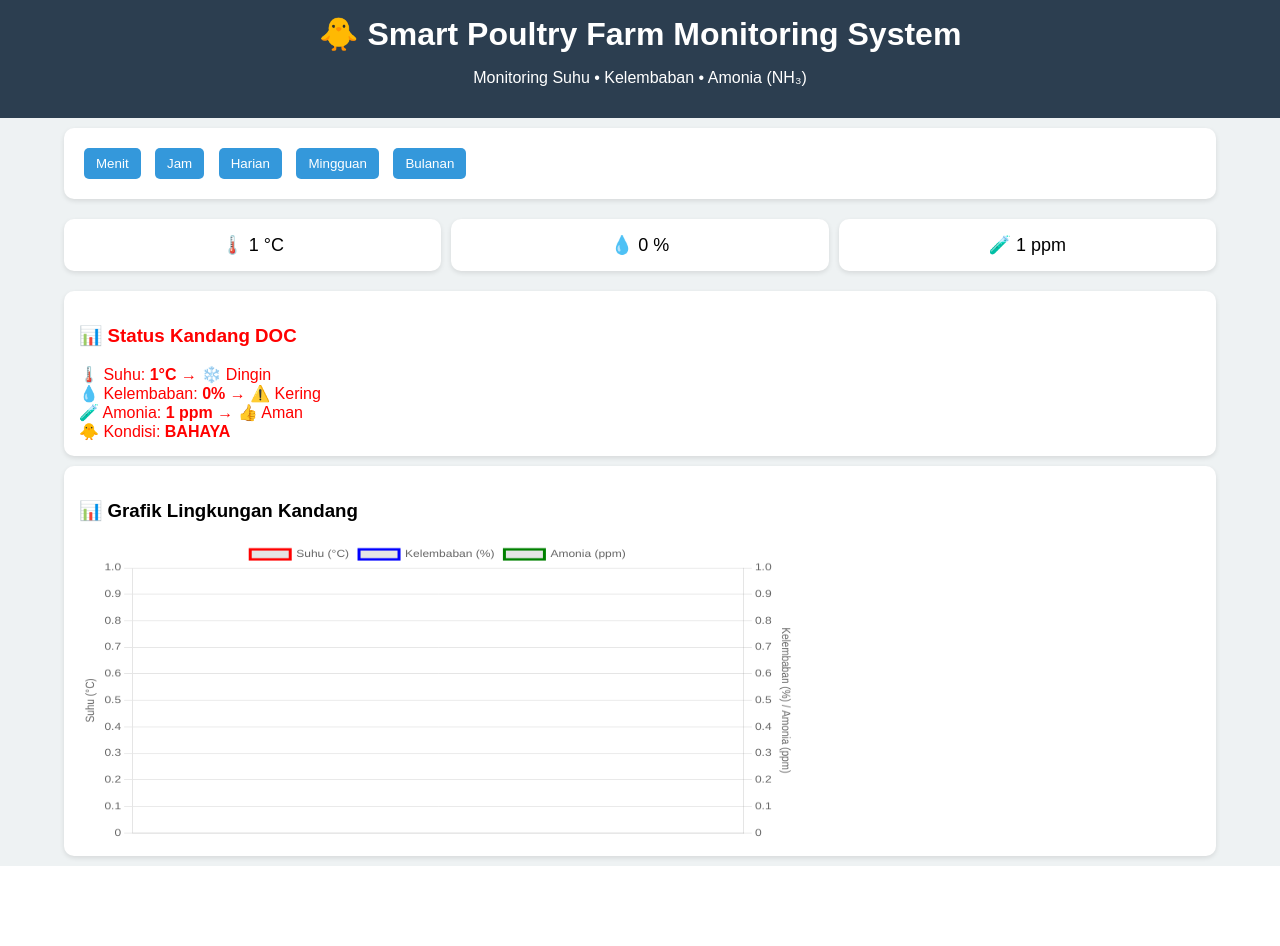
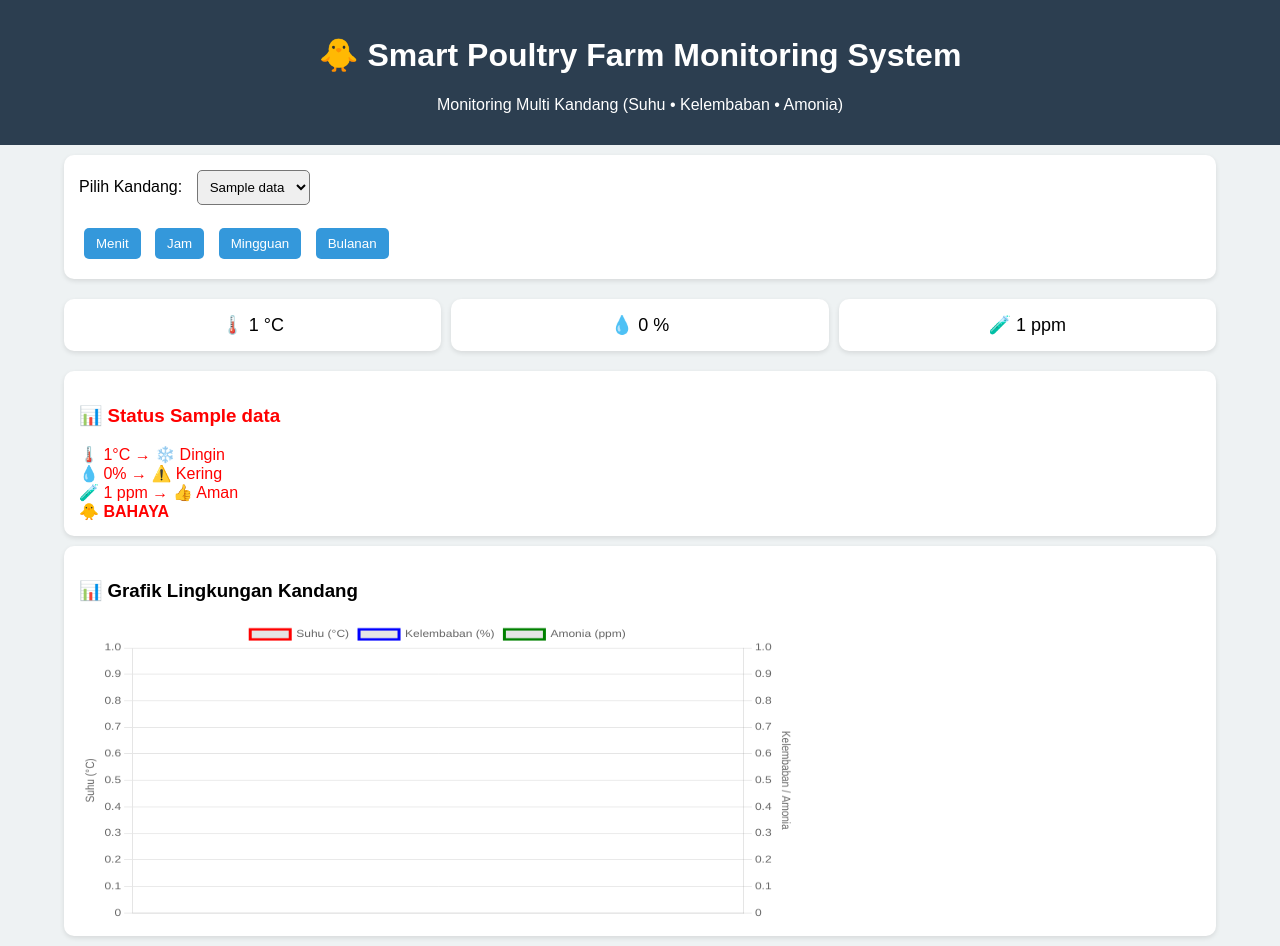
Before and after one commit to compunic/iot-unggas, a Flask app: page /dashboard in a window 1280 px wide. Before the commit the page ends 866 px from the top, so only its background shows below. Run offline with Flask 3, Linux system fonts and the light colour scheme; tables that the repository leaves empty hold one stand-in row (values such as "Sample post"); data that the repository does not hold is empty.

Commit message:
Update dashboard2.html
Menambahkan Opsi Multi Kandang Dalam Sistem Monitoring yang berasal dari sensor yang berbeda

```diff
--- a/templates/dashboard2.html
+++ b/templates/dashboard2.html
@@ -5,13 +5,8 @@
     <script src="https://cdn.jsdelivr.net/npm/chart.js"></script>
 
     <style>
-        body {
-            margin: 0;
-            font-family: Arial;
-            background: #eef2f3;
-        }
+        body { margin: 0; font-family: Arial; background: #eef2f3; }
 
-        /* HEADER */
         .header {
             background: #2c3e50;
             color: white;
@@ -19,17 +14,8 @@
             text-align: center;
         }
 
-        .header h1 {
-            margin: 0;
-        }
+        .container { width: 90%; margin: auto; }
 
-        /* CONTAINER */
-        .container {
-            width: 90%;
-            margin: auto;
-        }
-
-        /* CARD */
         .card {
             background: white;
             padding: 15px;
@@ -38,7 +24,6 @@
             box-shadow: 0 2px 5px rgba(0,0,0,0.1);
         }
 
-        /* GRID KPI */
         .grid {
             display: flex;
             gap: 10px;
@@ -52,7 +37,6 @@
             font-size: 18px;
         }
 
-        /* BUTTON */
         button {
             margin: 5px;
             padding: 8px 12px;
@@ -63,18 +47,19 @@
             color: white;
         }
 
-        button:hover {
-            background: #2980b9;
+        button:hover { background: #2980b9; }
+
+        select {
+            padding: 8px;
+            border-radius: 5px;
+            margin-left: 10px;
         }
 
-        /* STATUS */
         .good { color: green; }
         .warning { color: orange; }
         .danger { color: red; }
 
-        canvas {
-            height: 300px !important;
-        }
+        canvas { height: 300px !important; }
     </style>
 </head>
 
@@ -82,16 +67,20 @@
 
 <div class="header">
     <h1>🐥 Smart Poultry Farm Monitoring System</h1>
-    <p>Monitoring Suhu • Kelembaban • Amonia (NH₃)</p>
+    <p>Monitoring Multi Kandang (Suhu • Kelembaban • Amonia)</p>
 </div>
 
 <div class="container">
 
-<!-- FILTER -->
+<!-- FILTER + DEVICE -->
 <div class="card">
+    Pilih Kandang:
+    <select id="deviceSelect" onchange="changeDevice()"></select>
+
+    <br><br>
+
     <button onclick="loadData('minute')">Menit</button>
     <button onclick="loadData('hour')">Jam</button>
-    <button onclick="loadData('daily')">Harian</button>
     <button onclick="loadData('weekly')">Mingguan</button>
     <button onclick="loadData('monthly')">Bulanan</button>
 </div>
@@ -108,7 +97,7 @@
     Loading status...
 </div>
 
-<!-- CHART GABUNG -->
+<!-- CHART -->
 <div class="card">
     <h3>📊 Grafik Lingkungan Kandang</h3>
     <canvas id="chartGabung"></canvas>
@@ -119,6 +108,35 @@
 <script>
 
 let currentRange = "hour";
+let currentDevice = "";
+
+// ================= LOAD DEVICES =================
+async function loadDevices() {
+    let res = await fetch('/devices');
+    let devices = await res.json();
+
+    let select = document.getElementById("deviceSelect");
+    select.innerHTML = "";
+
+    devices.forEach(d => {
+        let opt = document.createElement("option");
+        opt.value = d;
+        opt.text = d;
+        select.appendChild(opt);
+    });
+
+    if (devices.length > 0) {
+        currentDevice = devices[0];
+        select.value = currentDevice;
+    }
+}
+
+// ================= CHANGE DEVICE =================
+function changeDevice() {
+    currentDevice = document.getElementById("deviceSelect").value;
+    loadData(currentRange);
+    updateStatus();
+}
 
 // ================= CHART =================
 let chartGabung = new Chart(document.getElementById('chartGabung'), {
@@ -126,51 +144,25 @@ let chartGabung = new Chart(document.getElementById('chartGabung'), {
     data: {
         labels: [],
         datasets: [
-            {
-                label: 'Suhu (°C)',
-                borderColor: 'red',
-                data: [],
-                yAxisID: 'y1'
-            },
-            {
-                label: 'Kelembaban (%)',
-                borderColor: 'blue',
-                data: [],
-                yAxisID: 'y2'
-            },
-            {
-                label: 'Amonia (ppm)',
-                borderColor: 'green',
-                data: [],
-                yAxisID: 'y2'
-            }
+            { label: 'Suhu (°C)', borderColor: 'red', data: [], yAxisID: 'y1' },
+            { label: 'Kelembaban (%)', borderColor: 'blue', data: [], yAxisID: 'y2' },
+            { label: 'Amonia (ppm)', borderColor: 'green', data: [], yAxisID: 'y2' }
         ]
     },
     options: {
         responsive: true,
-        interaction: {
-            mode: 'index',
-            intersect: false
-        },
+        interaction: { mode: 'index', intersect: false },
         scales: {
             y1: {
                 type: 'linear',
                 position: 'left',
-                title: {
-                    display: true,
-                    text: 'Suhu (°C)'
-                }
+                title: { display: true, text: 'Suhu (°C)' }
             },
             y2: {
                 type: 'linear',
                 position: 'right',
-                title: {
-                    display: true,
-                    text: 'Kelembaban (%) / Amonia (ppm)'
-                },
-                grid: {
-                    drawOnChartArea: false
-                }
+                title: { display: true, text: 'Kelembaban / Amonia' },
+                grid: { drawOnChartArea: false }
             }
         }
     }
@@ -180,7 +172,9 @@ let chartGabung = new Chart(document.getElementById('chartGabung'), {
 async function loadData(range='hour') {
     currentRange = range;
 
-    let res = await fetch('/chart-data?range=' + range);
+    if (!currentDevice) return;
+
+    let res = await fetch(`/chart-data?range=${range}&nama_esp=${currentDevice}`);
     let data = await res.json();
 
     chartGabung.data.labels = data.waktu;
@@ -193,7 +187,9 @@ async function loadData(range='hour') {
 
 // ================= STATUS =================
 async function updateStatus() {
-    let res = await fetch('/analysis');
+    if (!currentDevice) return;
+
+    let res = await fetch(`/analysis?nama_esp=${currentDevice}`);
     let data = await res.json();
 
     let box = document.getElementById("statusBox");
@@ -205,14 +201,13 @@ async function updateStatus() {
     box.className = "card " + color;
 
     box.innerHTML = `
-        <h3>📊 Status Kandang DOC</h3>
-        🌡️ Suhu: <b>${data.suhu}°C</b> → ${data.status_suhu}<br>
-        💧 Kelembaban: <b>${data.kelembaban}%</b> → ${data.status_kelembaban}<br>
-        🧪 Amonia: <b>${data.amonia ?? '-'} ppm</b> → ${data.status_amonia}<br>
-        🐥 Kondisi: <b>${data.kondisi}</b>
+        <h3>📊 Status ${currentDevice}</h3>
+        🌡️ ${data.suhu}°C → ${data.status_suhu}<br>
+        💧 ${data.kelembaban}% → ${data.status_kelembaban}<br>
+        🧪 ${data.amonia ?? '-'} ppm → ${data.status_amonia}<br>
+        🐥 <b>${data.kondisi}</b>
     `;
 
-    // KPI update
     document.getElementById("kpiSuhu").innerHTML = "🌡️ " + data.suhu + " °C";
     document.getElementById("kpiHum").innerHTML = "💧 " + data.kelembaban + " %";
     document.getElementById("kpiAmonia").innerHTML = "🧪 " + (data.amonia ?? '-') + " ppm";
@@ -225,8 +220,11 @@ setInterval(() => {
 }, 3000);
 
 // INIT
-loadData('hour');
-updateStatus();
+(async () => {
+    await loadDevices();
+    loadData('hour');
+    updateStatus();
+})();
 
 </script>
 
```
